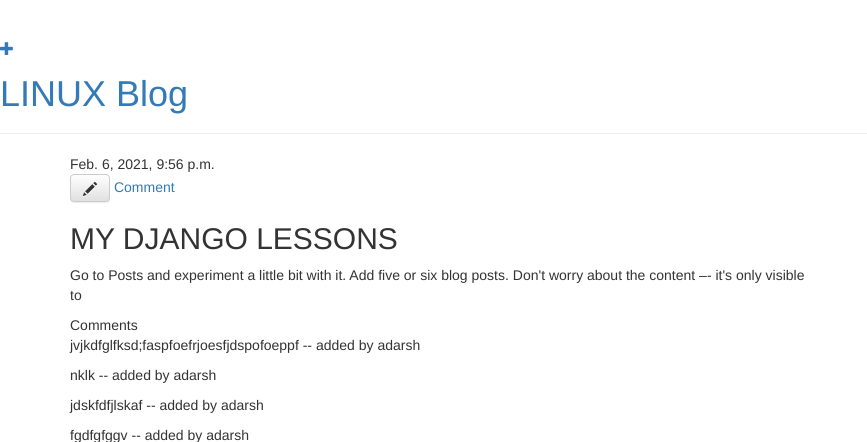
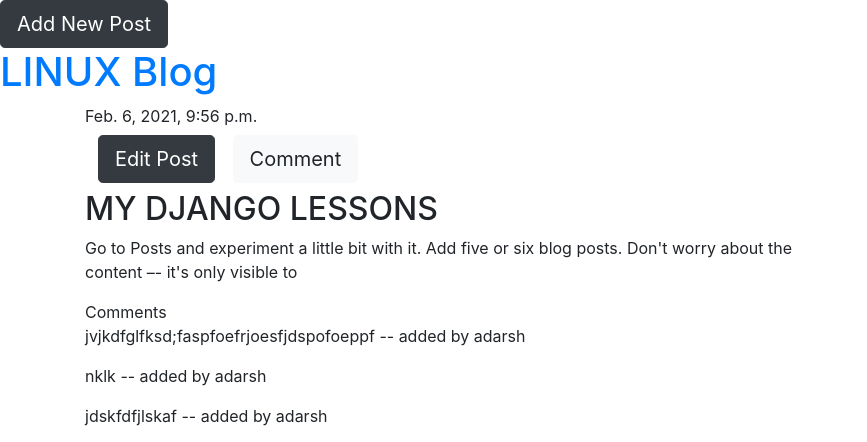
Before and after one commit to ADARSHTHOMAS/Django-Blog, a Django app: page /post/1/ in a window 1280 px wide. Shown: the top 442 px of the page, without its empty margins (0-867 px from the left). Run offline with Django 3.2, Linux system fonts and the light colour scheme; a user stored in the database is signed in; data comes from the database, SQL or seed files in the repository; both versions use the stored data as it was after the commit; some libraries are stand-ins or nearby versions.

Commit message:
Added the Css Files

```diff
--- a/blog/templates/blog/base.html
+++ b/blog/templates/blog/base.html
@@ -2,15 +2,20 @@
 <html>
     <head>
         <title>LINUX'S blog</title>
-        <link rel="stylesheet" href="//maxcdn.bootstrapcdn.com/bootstrap/3.2.0/css/bootstrap.min.css">
-        <link rel="stylesheet" href="//maxcdn.bootstrapcdn.com/bootstrap/3.2.0/css/bootstrap-theme.min.css">
+
+        <link rel="stylesheet" href="https://maxcdn.bootstrapcdn.com/bootstrap/4.0.0/css/bootstrap.min.css" integrity="sha384-Gn5384xqQ1aoWXA+058RXPxPg6fy4IWvTNh0E263XmFcJlSAwiGgFAW/dAiS6JXm" crossorigin="anonymous">
         <link href='//fonts.googleapis.com/css?family=Lobster&subset=latin,latin-ext' rel='stylesheet' type='text/css'>
         <link rel="stylesheet" href="{% static 'css/blog.css' %}">
+        <!-- <link href="/your-path-to-fontawesome/css/all.css" rel="stylesheet">  -->
+        <!-- <script defer src="/your-path-to-fontawesome/js/all.js"></script> -->
+        <script src="https://code.jquery.com/jquery-3.2.1.slim.min.js" integrity="sha384-KJ3o2DKtIkvYIK3UENzmM7KCkRr/rE9/Qpg6aAZGJwFDMVNA/GpGFF93hXpG5KkN" crossorigin="anonymous"></script>
+        <script src="https://cdnjs.cloudflare.com/ajax/libs/popper.js/1.12.9/umd/popper.min.js" integrity="sha384-ApNbgh9B+Y1QKtv3Rn7W3mgPxhU9K/ScQsAP7hUibX39j7fakFPskvXusvfa0b4Q" crossorigin="anonymous"></script>
+        <script src="https://maxcdn.bootstrapcdn.com/bootstrap/4.0.0/js/bootstrap.min.js" integrity="sha384-JZR6Spejh4U02d8jOt6vLEHfe/JQGiRRSQQxSfFWpi1MquVdAyjUar5+76PVCmYl" crossorigin="anonymous"></script>
     </head>
     <body>
         <div class="page-header">
             {% if user.is_authenticated %}
-             <a href="{% url 'post_new' %}" class="top-menu"><span class="glyphicon glyphicon-plus"></span></a>
+             <a href="{% url 'post_new' %}" class="top-menu"><button type="submit" class="btn btn-dark btn-lg">Add New Post</button></a>
             {% endif %}
             <!-- <a href="{% url 'post_new' %}" class="top-menu"><span class="glyphicon glyphicon-plus"></span></a> -->
             <h1><a href="/"> LINUX Blog</a></h1>
--- a/blog/templates/blog/post_detail.html
+++ b/blog/templates/blog/post_detail.html
@@ -8,8 +8,9 @@
             </div>
         {% endif %}
         {% if user.is_authenticated %}
-          <a class="btn btn-default" href="{% url 'post_edit' pk=post.pk %}"><span class="glyphicon glyphicon-pencil"></span></a>
-          <a class="button" href="{% url 'post_comment' pk=post.pk %}">Comment</a>
+          <a class="btn btn-default" href="{% url 'post_edit' pk=post.pk %}"><button type="submit" class="btn btn-dark btn-lg">Edit Post</button></a>
+
+          <a href="{% url 'post_comment' pk=post.pk %}" class="top-menu"><button type="submit" class="btn btn-light btn-lg">Comment</button></a>
         {% endif %}
         <!-- <a class="btn btn-default" href="{% url 'post_edit' pk=post.pk %}"><span class="glyphicon glyphicon-pencil"></span></a> -->
         <h2>{{ post.title }}</h2>
```
Also changed, not shown: db.sqlite3.
